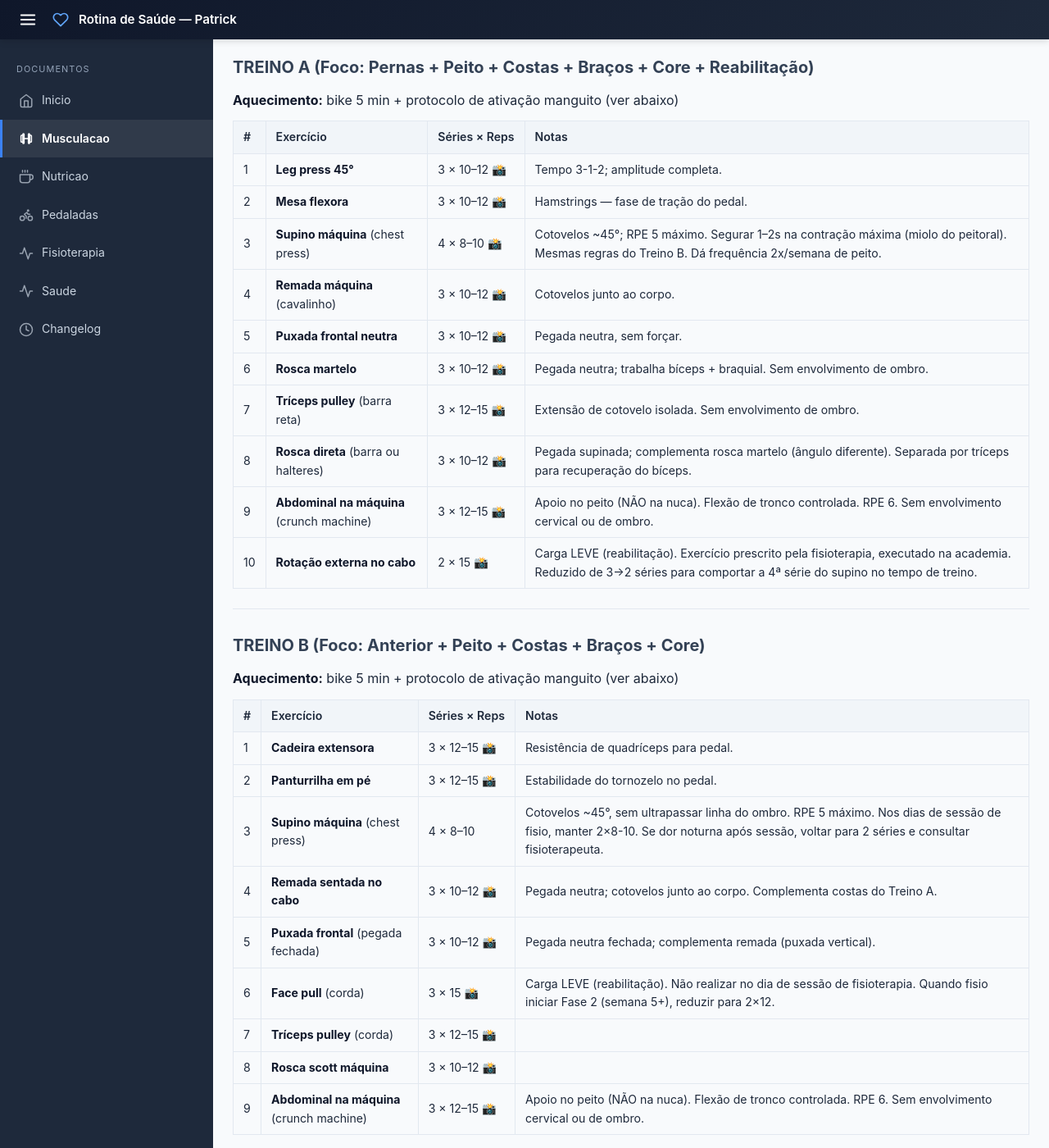
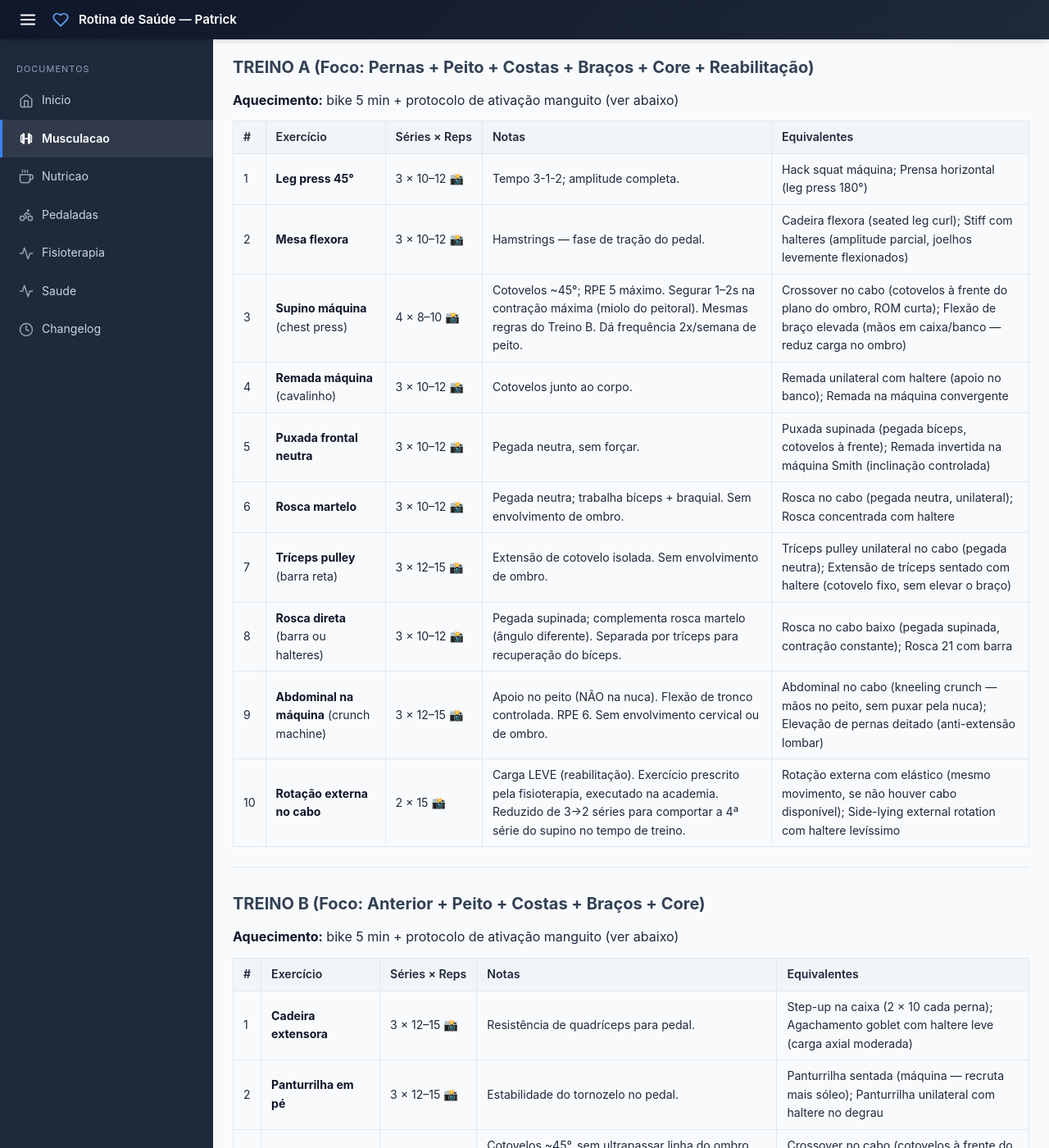
Before and after one commit to criapix/rotina-saude, a Jekyll site: the page built from serie-academia.md, in a window 1280 px wide and 1400 px high, scrolled down 379 px. Shown: the whole window at 82% size. Built offline with Jekyll 4.4.1, drawn with Linux system fonts in a browser that asks for light colours; some of the changed text lies outside the part shown.

Commit message:
Adiciona exercícios equivalentes para cada exercício das séries A e B
Para cada exercício do Treino A e Treino B, foram adicionados 1–2 exercícios
equivalentes que trabalham o mesmo grupo muscular e respeitam as restrições
de ombro (manguito rotador) e coluna documentadas na série.

https://claude.ai/code/session_01HnrcVPxUPM42guGspFgXZi

```diff
--- a/serie-academia.md
+++ b/serie-academia.md
@@ -23,18 +23,18 @@ Tempo: **3-1-2** nos compostos de perna (3s excêntrica, 1s pausa, 2s concêntri
 
 **Aquecimento:** bike 5 min + protocolo de ativação manguito (ver abaixo)
 
-| # | Exercício | Séries × Reps | Notas |
-|---|---|---|---|
-| 1 | **Leg press 45°** | 3 × 10–12 [📸](https://treinomestre.com.br/wp-content/uploads/2019/06/leg-press-45.jpg) | Tempo 3-1-2; amplitude completa. |
-| 2 | **Mesa flexora** | 3 × 10–12 [📸](https://www.hipertrofia.org/blog/wp-content/uploads/2018/09/execucao-da-mesa-flexora1.jpg) | Hamstrings — fase de tração do pedal. |
-| 3 | **Supino máquina** (chest press) | 4 × 8–10 [📸](https://totalpass.com/wp-content/uploads/2025/01/supino-maquina.jpg) | Cotovelos ~45°; RPE 5 máximo. Segurar 1–2s na contração máxima (miolo do peitoral). Mesmas regras do Treino B. Dá frequência 2x/semana de peito. |
-| 4 | **Remada máquina** (cavalinho) | 3 × 10–12 [📸](https://static1.minhavida.com.br/articles/b5/42/64/cf/lio-putrashutterstock-remada-cavalinho-na-maquina-orig-1.jpg) | Cotovelos junto ao corpo. |
-| 5 | **Puxada frontal neutra** | 3 × 10–12 [📸](https://i.ytimg.com/vi/ual2wWatHvo/hq2.jpg?sqp=-oaymwEYCOgCEOgCSFryq4qpAwoIARUAAIhC0AEB&rs=AOn4CLAGvcJLT7geFyIXLk9BtVST1tRQlw) | Pegada neutra, sem forçar. |
-| 6 | **Rosca martelo** | 3 × 10–12 [📸](https://static1.minhavida.com.br/articles/39/76/c9/c4/makatserchykshutterstock-orig-1.jpg) | Pegada neutra; trabalha bíceps + braquial. Sem envolvimento de ombro. |
-| 7 | **Tríceps pulley** (barra reta) | 3 × 12–15 [📸](https://www.hipertrofia.org/blog/wp-content/uploads/2018/09/execucao-do-triceps-pulley.jpg) | Extensão de cotovelo isolada. Sem envolvimento de ombro. |
-| 8 | **Rosca direta** (barra ou halteres) | 3 × 10–12 [📸](https://www.hipertrofia.org/blog/wp-content/uploads/2018/08/rosca-direta-com-barra-1.jpg) | Pegada supinada; complementa rosca martelo (ângulo diferente). Separada por tríceps para recuperação do bíceps. |
-| 9 | **Abdominal na máquina** (crunch machine) | 3 × 12–15 [📸](https://www.hipertrofia.org/blog/wp-content/uploads/2017/09/abdominal-maquina.gif) | Apoio no peito (NÃO na nuca). Flexão de tronco controlada. RPE 6. Sem envolvimento cervical ou de ombro. |
-| 10 | **Rotação externa no cabo** | 2 × 15 [📸](https://s32540.pcdn.co/wp-content/uploads/2018/11/rota%C3%A7aoexterna241118-Copy.jpg) | Carga LEVE (reabilitação). Exercício prescrito pela fisioterapia, executado na academia. Reduzido de 3→2 séries para comportar a 4ª série do supino no tempo de treino. |
+| # | Exercício | Séries × Reps | Notas | Equivalentes |
+|---|---|---|---|---|
+| 1 | **Leg press 45°** | 3 × 10–12 [📸](https://treinomestre.com.br/wp-content/uploads/2019/06/leg-press-45.jpg) | Tempo 3-1-2; amplitude completa. | Hack squat máquina; Prensa horizontal (leg press 180°) |
+| 2 | **Mesa flexora** | 3 × 10–12 [📸](https://www.hipertrofia.org/blog/wp-content/uploads/2018/09/execucao-da-mesa-flexora1.jpg) | Hamstrings — fase de tração do pedal. | Cadeira flexora (seated leg curl); Stiff com halteres (amplitude parcial, joelhos levemente flexionados) |
+| 3 | **Supino máquina** (chest press) | 4 × 8–10 [📸](https://totalpass.com/wp-content/uploads/2025/01/supino-maquina.jpg) | Cotovelos ~45°; RPE 5 máximo. Segurar 1–2s na contração máxima (miolo do peitoral). Mesmas regras do Treino B. Dá frequência 2x/semana de peito. | Crossover no cabo (cotovelos à frente do plano do ombro, ROM curta); Flexão de braço elevada (mãos em caixa/banco — reduz carga no ombro) |
+| 4 | **Remada máquina** (cavalinho) | 3 × 10–12 [📸](https://static1.minhavida.com.br/articles/b5/42/64/cf/lio-putrashutterstock-remada-cavalinho-na-maquina-orig-1.jpg) | Cotovelos junto ao corpo. | Remada unilateral com haltere (apoio no banco); Remada na máquina convergente |
+| 5 | **Puxada frontal neutra** | 3 × 10–12 [📸](https://i.ytimg.com/vi/ual2wWatHvo/hq2.jpg?sqp=-oaymwEYCOgCEOgCSFryq4qpAwoIARUAAIhC0AEB&rs=AOn4CLAGvcJLT7geFyIXLk9BtVST1tRQlw) | Pegada neutra, sem forçar. | Puxada supinada (pegada bíceps, cotovelos à frente); Remada invertida na máquina Smith (inclinação controlada) |
+| 6 | **Rosca martelo** | 3 × 10–12 [📸](https://static1.minhavida.com.br/articles/39/76/c9/c4/makatserchykshutterstock-orig-1.jpg) | Pegada neutra; trabalha bíceps + braquial. Sem envolvimento de ombro. | Rosca no cabo (pegada neutra, unilateral); Rosca concentrada com haltere |
+| 7 | **Tríceps pulley** (barra reta) | 3 × 12–15 [📸](https://www.hipertrofia.org/blog/wp-content/uploads/2018/09/execucao-do-triceps-pulley.jpg) | Extensão de cotovelo isolada. Sem envolvimento de ombro. | Tríceps pulley unilateral no cabo (pegada neutra); Extensão de tríceps sentado com haltere (cotovelo fixo, sem elevar o braço) |
+| 8 | **Rosca direta** (barra ou halteres) | 3 × 10–12 [📸](https://www.hipertrofia.org/blog/wp-content/uploads/2018/08/rosca-direta-com-barra-1.jpg) | Pegada supinada; complementa rosca martelo (ângulo diferente). Separada por tríceps para recuperação do bíceps. | Rosca no cabo baixo (pegada supinada, contração constante); Rosca 21 com barra |
+| 9 | **Abdominal na máquina** (crunch machine) | 3 × 12–15 [📸](https://www.hipertrofia.org/blog/wp-content/uploads/2017/09/abdominal-maquina.gif) | Apoio no peito (NÃO na nuca). Flexão de tronco controlada. RPE 6. Sem envolvimento cervical ou de ombro. | Abdominal no cabo (kneeling crunch — mãos no peito, sem puxar pela nuca); Elevação de pernas deitado (anti-extensão lombar) |
+| 10 | **Rotação externa no cabo** | 2 × 15 [📸](https://s32540.pcdn.co/wp-content/uploads/2018/11/rota%C3%A7aoexterna241118-Copy.jpg) | Carga LEVE (reabilitação). Exercício prescrito pela fisioterapia, executado na academia. Reduzido de 3→2 séries para comportar a 4ª série do supino no tempo de treino. | Rotação externa com elástico (mesmo movimento, se não houver cabo disponível); Side-lying external rotation com haltere levíssimo |
 
 ---
 
@@ -42,17 +42,17 @@ Tempo: **3-1-2** nos compostos de perna (3s excêntrica, 1s pausa, 2s concêntri
 
 **Aquecimento:** bike 5 min + protocolo de ativação manguito (ver abaixo)
 
-| # | Exercício | Séries × Reps | Notas |
-|---|---|---|---|
-| 1 | **Cadeira extensora** | 3 × 12–15 [📸](https://totalpass.com/br/blog/wp-content/uploads/2024/02/cadeira-extensora-homem.jpg) | Resistência de quadríceps para pedal. |
-| 2 | **Panturrilha em pé** | 3 × 12–15 [📸](https://www.mundoboaforma.com.br/wp-content/uploads/2022/10/aparelho-panturrilha.jpg) | Estabilidade do tornozelo no pedal. |
-| 3 | **Supino máquina** (chest press) | 4 × 8–10 | Cotovelos ~45°, sem ultrapassar linha do ombro. RPE 5 máximo. Nos dias de sessão de fisio, manter 2×8-10. Se dor noturna após sessão, voltar para 2 séries e consultar fisioterapeuta. |
-| 4 | **Remada sentada no cabo** | 3 × 10–12 [📸](https://static.wixstatic.com/media/2edbed_56a6cbe28714421c96fb1f932516ed07~mv2.jpg/v1/fill/w_1000,h_600,al_c,q_85/2edbed_56a6cbe28714421c96fb1f932516ed07~mv2.jpg) | Pegada neutra; cotovelos junto ao corpo. Complementa costas do Treino A. |
-| 5 | **Puxada frontal** (pegada fechada) | 3 × 10–12 [📸](https://treinomestre.com.br/wp-content/uploads/2022/06/puxada-fechada-pegada-supinada.png) | Pegada neutra fechada; complementa remada (puxada vertical). |
-| 6 | **Face pull** (corda) | 3 × 15 [📸](https://www.hipertrofia.org/blog/wp-content/uploads/2019/10/face-pulls.jpg) | Carga LEVE (reabilitação). Não realizar no dia de sessão de fisioterapia. Quando fisio iniciar Fase 2 (semana 5+), reduzir para 2×12. |
-| 7 | **Tríceps pulley** (corda) | 3 × 12–15 [📸](https://www.hipertrofia.org/blog/wp-content/uploads/2018/10/execucao-do-triceps-corda.jpg) | |
-| 8 | **Rosca scott máquina** | 3 × 10–12 [📸](https://static1.minhavida.com.br/articles/a0/79/bd/2f/makatserchykshutterstock-orig-1.jpg) | |
-| 9 | **Abdominal na máquina** (crunch machine) | 3 × 12–15 [📸](https://www.hipertrofia.org/blog/wp-content/uploads/2017/09/abdominal-maquina.gif) | Apoio no peito (NÃO na nuca). Flexão de tronco controlada. RPE 6. Sem envolvimento cervical ou de ombro. |
+| # | Exercício | Séries × Reps | Notas | Equivalentes |
+|---|---|---|---|---|
+| 1 | **Cadeira extensora** | 3 × 12–15 [📸](https://totalpass.com/br/blog/wp-content/uploads/2024/02/cadeira-extensora-homem.jpg) | Resistência de quadríceps para pedal. | Step-up na caixa (2 × 10 cada perna); Agachamento goblet com haltere leve (carga axial moderada) |
+| 2 | **Panturrilha em pé** | 3 × 12–15 [📸](https://www.mundoboaforma.com.br/wp-content/uploads/2022/10/aparelho-panturrilha.jpg) | Estabilidade do tornozelo no pedal. | Panturrilha sentada (máquina — recruta mais sóleo); Panturrilha unilateral com haltere no degrau |
+| 3 | **Supino máquina** (chest press) | 4 × 8–10 | Cotovelos ~45°, sem ultrapassar linha do ombro. RPE 5 máximo. Nos dias de sessão de fisio, manter 2×8-10. Se dor noturna após sessão, voltar para 2 séries e consultar fisioterapeuta. | Crossover no cabo (cotovelos à frente do plano do ombro, ROM curta); Flexão de braço elevada (mãos em caixa/banco — reduz carga no ombro) |
+| 4 | **Remada sentada no cabo** | 3 × 10–12 [📸](https://static.wixstatic.com/media/2edbed_56a6cbe28714421c96fb1f932516ed07~mv2.jpg/v1/fill/w_1000,h_600,al_c,q_85/2edbed_56a6cbe28714421c96fb1f932516ed07~mv2.jpg) | Pegada neutra; cotovelos junto ao corpo. Complementa costas do Treino A. | Remada máquina (cavalinho); Remada com haltere unilateral (apoio no banco) |
+| 5 | **Puxada frontal** (pegada fechada) | 3 × 10–12 [📸](https://treinomestre.com.br/wp-content/uploads/2022/06/puxada-fechada-pegada-supinada.png) | Pegada neutra fechada; complementa remada (puxada vertical). | Puxada frontal neutra (triângulo); Pulldown no cabo com triangulo unilateral (alternado) |
+| 6 | **Face pull** (corda) | 3 × 15 [📸](https://www.hipertrofia.org/blog/wp-content/uploads/2019/10/face-pulls.jpg) | Carga LEVE (reabilitação). Não realizar no dia de sessão de fisioterapia. Quando fisio iniciar Fase 2 (semana 5+), reduzir para 2×12. | Band pull-apart com elástico; Crucifixo invertido com halteres levíssimos (debruçado no banco inclinado) |
+| 7 | **Tríceps pulley** (corda) | 3 × 12–15 [📸](https://www.hipertrofia.org/blog/wp-content/uploads/2018/10/execucao-do-triceps-corda.jpg) | | Tríceps pulley barra reta (já no Treino A — variar para manter frequência); Extensão de tríceps sentado com haltere (cotovelo fixo) |
+| 8 | **Rosca scott máquina** | 3 × 10–12 [📸](https://static1.minhavida.com.br/articles/a0/79/bd/2f/makatserchykshutterstock-orig-1.jpg) | | Rosca scott com barra W (banco scott); Rosca concentrada com haltere |
+| 9 | **Abdominal na máquina** (crunch machine) | 3 × 12–15 [📸](https://www.hipertrofia.org/blog/wp-content/uploads/2017/09/abdominal-maquina.gif) | Apoio no peito (NÃO na nuca). Flexão de tronco controlada. RPE 6. Sem envolvimento cervical ou de ombro. | Abdominal no cabo (kneeling crunch — mãos no peito, sem puxar pela nuca); Elevação de pernas deitado (anti-extensão lombar) |
 
 ---
 
```
